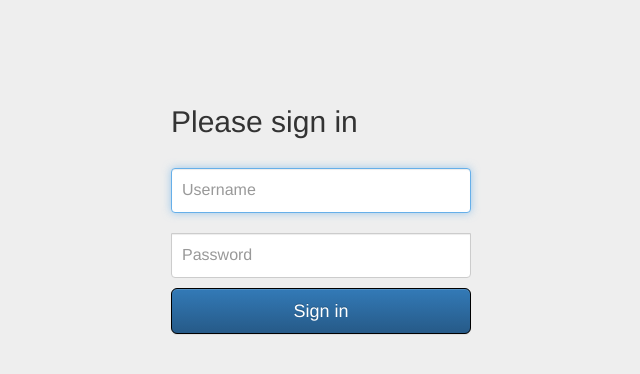
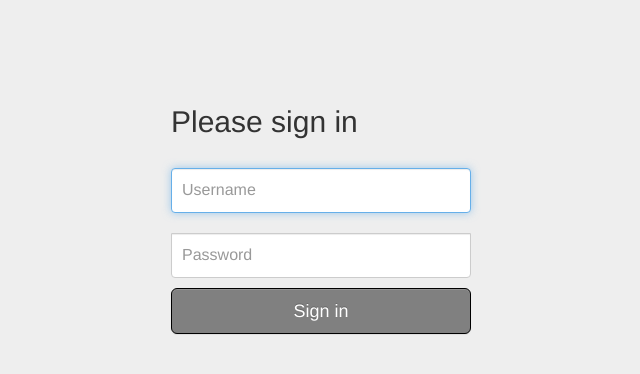
Before and after one commit to ScottKinder/salt-flask, a Flask app: page /login in a window 1280 px wide. Shown: the top 374 px of the page, without its empty margins (319-959 px from the left). Run offline with Flask 2, Linux system fonts and the light colour scheme; some libraries are stand-ins or nearby versions.

Commit message:
Changing login button to grey.

```diff
--- a/templates/login.html
+++ b/templates/login.html
@@ -31,7 +31,7 @@
           {{ form.username(class_="form-control", autofocus=true, placeholder="Username") }}
           <br>
           {{ form.password(class_="form-control", placeholder="Password") }}
-          <button class="btn btn-lg btn-primary btn-block" type="submit" style="background-color:grey;border-color:black">Sign in</button>
+          <button class="btn btn-lg btn-primary btn-block" type="submit" style="background:grey;border-color:black">Sign in</button>
         </form>
     </div> <!-- /container -->
 
```
